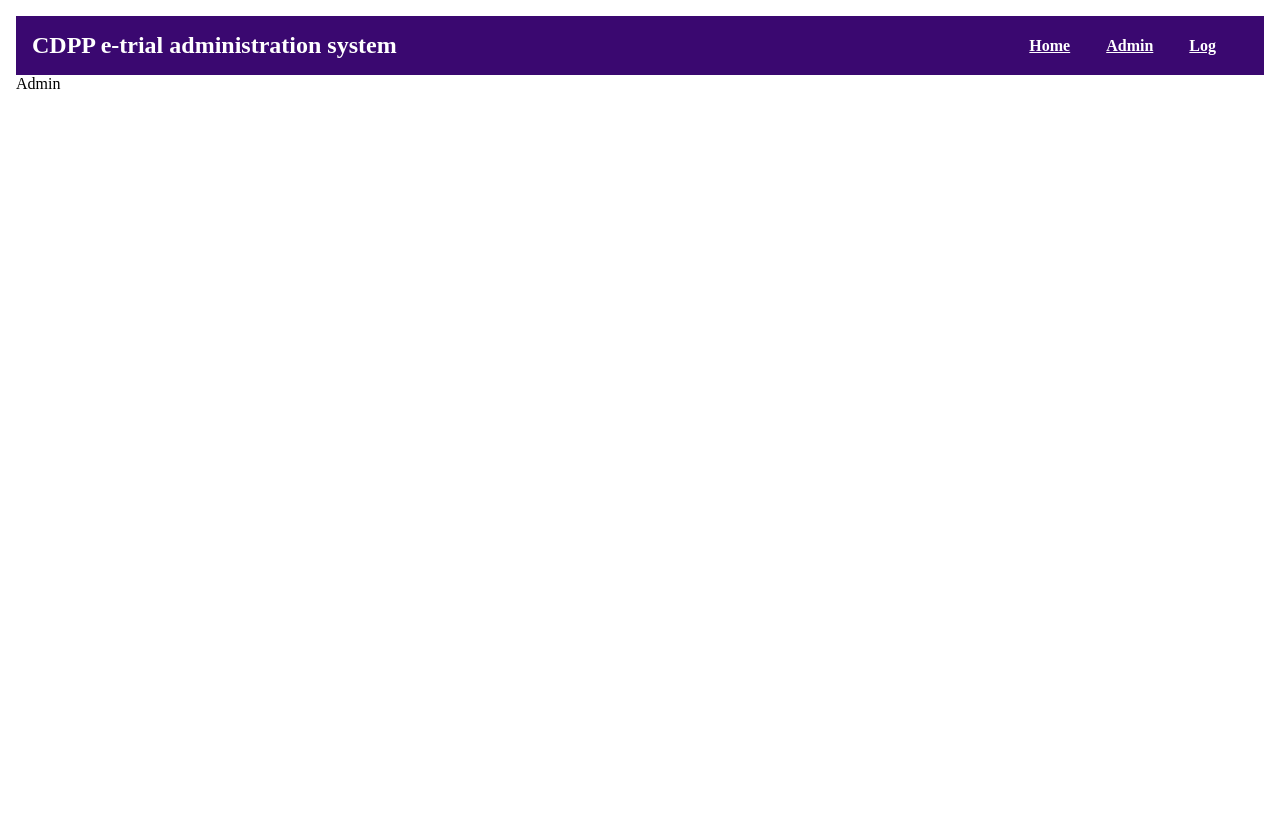
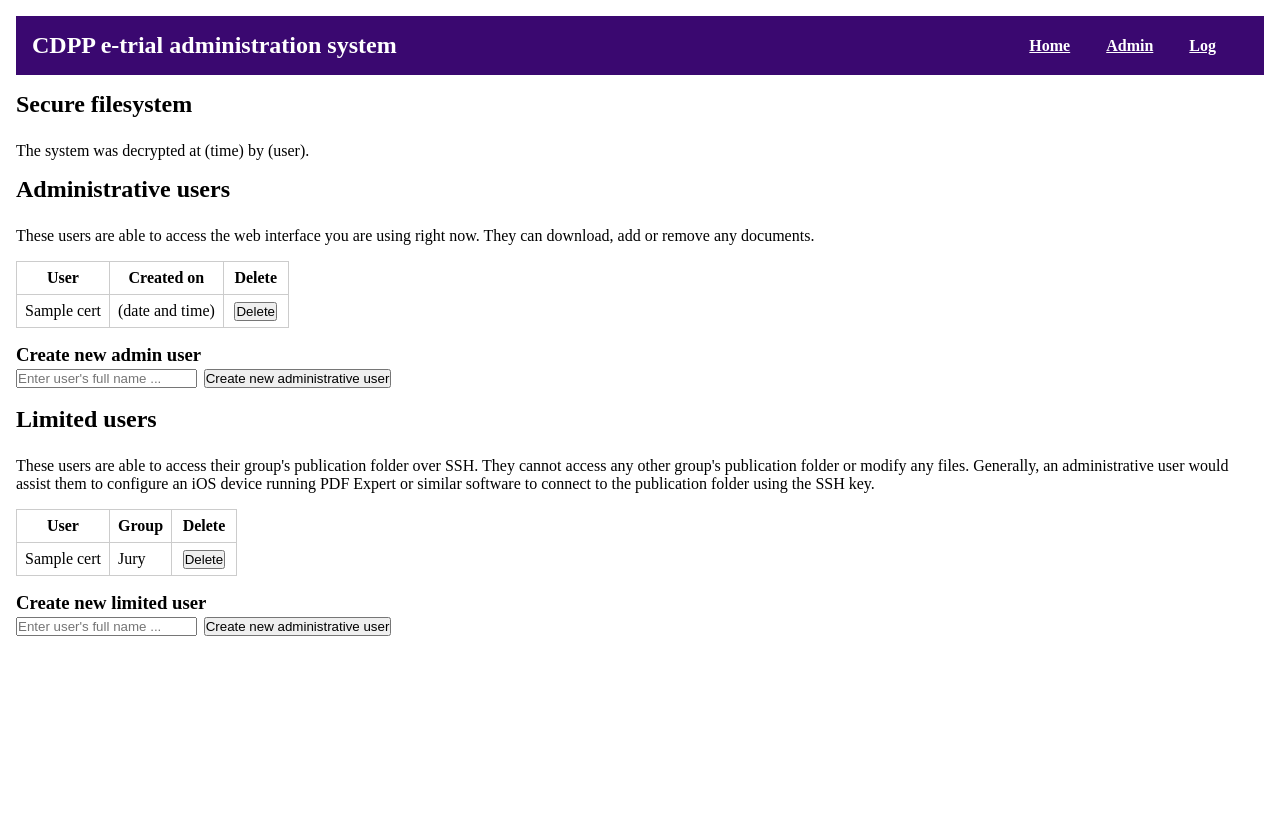
Before and after one commit to reasonableperson/etrial-manager, a Flask app: template templates/admin.html in a window 1280 px wide. Run offline with Flask 2, Linux system fonts and the light colour scheme; the template is opened without the code that fills it: most values are stand-ins (such as "Sample title", 1, 10 or a date in 2020).

Commit message:
work on admin interface

```diff
--- a/app.py
+++ b/app.py
@@ -39,7 +39,8 @@
 def admin():
     metadata = load_metadata()
     user = get_user_name()
-    return render_template('admin.html')
+    certs = os.listdir('certs')
+    return render_template('admin.html', certs=certs)
 
 @app.route('/log')
 def log():
@@ -59,6 +60,15 @@
     save_metadata(metadata)
     return 'ok'
 
+# Assign the next available MFI or exhibit number.
+@app.route('/delete/<_hash>', methods=['POST'])
+def delete(_hash):
+    metadata = load_metadata()
+    user = get_user_name()
+    del metadata[_hash]
+    save_metadata(metadata)
+    return 'ok'
+
 @app.route('/upload', methods=['POST'])
 def upload():
     metadata = load_metadata()
--- a/static/etrial.js
+++ b/static/etrial.js
@@ -70,6 +70,13 @@
       } else if (e.target.className == "assign") {
         var req = new XMLHttpRequest()
         req.open('POST', `/identify/${d.hash}/${d.arg}`, true)
+        req.addEventListener('load', () => { window.location.reload() })
+        req.send()
+
+      } else if (e.target.className == "delete") {
+        var req = new XMLHttpRequest()
+        req.open('POST', `/delete/${d.hash}`, true)
+        req.addEventListener('load', () => { window.location.reload() })
         req.send()
 
       } else {
--- a/static/style.css
+++ b/static/style.css
@@ -1,14 +1,21 @@
 * { margin: 0; padding: 0 }
 body { padding: 1em }
 
-nav { display: flex; background: #3a0870; color: white; padding: 1em; align-items: center }
+nav {
+  display: flex; background: #3a0870; color: white;
+  padding: 1em; margin-bottom: 1em; align-items: center
+}
 nav a, nav a:visited { font-weight: bold; color: white; text-decoration: none }
 nav a, nav a:hover { text-decoration: underline }
 nav a.current { text-decoration: none }
 nav ul { flex: 1; text-align: right; margin: 0 1em }
 nav ul li { display: inline-block; margin: 0 1em }
 
-table { width: 100%; padding: 1em }
+p, h2, table, form { margin-bottom: 1em }
+table { border-collapse: collapse }
+td, th { border: 1px #ccc solid; height: 2em; padding: 0 0.5em }
+
+table#docs { width: 100%; padding: 1em }
 
 button { margin: 0.2em }
 
--- a/templates/admin.html
+++ b/templates/admin.html
@@ -2,6 +2,63 @@
 {% block title %}Admin{% endblock %}
 {% block content %}
 
-Admin
+<h2>Secure filesystem</h2>
+
+<p>The system was decrypted at (time) by (user).</p>
+
+<h2>Administrative users</h2>
+
+<p>These users are able to access the web interface you are using right now.
+They can download, add or remove any documents.</p>
+
+<table id="certs">
+  <tr>
+    <th>User</th>
+    <th>Created on</th>
+    <th>Delete</th>
+  </tr>
+  {% for cert in certs %}
+  <tr>
+    <td>{{ cert }}</td>
+    <td>(date and time)</td>
+    <td><button class="delete">Delete</button></td>
+  </tr>
+  {% endfor %}
+</table>
+
+<h3>Create new admin user</h3>
+<form action="/new-admin-user">
+  <input name="name" placeholder="Enter user's full name ...">
+  <button type="submit">Create new administrative user</button>
+</form>
+
+<h2>Limited users</h2>
+
+<p>These users are able to access their group's publication folder over SSH.
+They cannot access any other group's publication folder or modify any files.
+Generally, an administrative user would assist them to configure an iOS device
+running PDF Expert or similar software to connect to the publication folder
+using the SSH key.</p>
+
+<table id="limited-users">
+  <tr>
+    <th>User</th>
+    <th>Group</th>
+    <th>Delete</th>
+  </tr>
+  {% for cert in certs %}
+  <tr>
+    <td>{{ cert }}</td>
+    <td>Jury</td>
+    <td><button class="delete">Delete</button></td>
+  </tr>
+  {% endfor %}
+</table>
+
+<h3>Create new limited user</h3>
+<form action="/new-admin-user">
+  <input name="name" placeholder="Enter user's full name ...">
+  <button type="submit">Create new administrative user</button>
+</form>
 
 {% endblock %}
```
